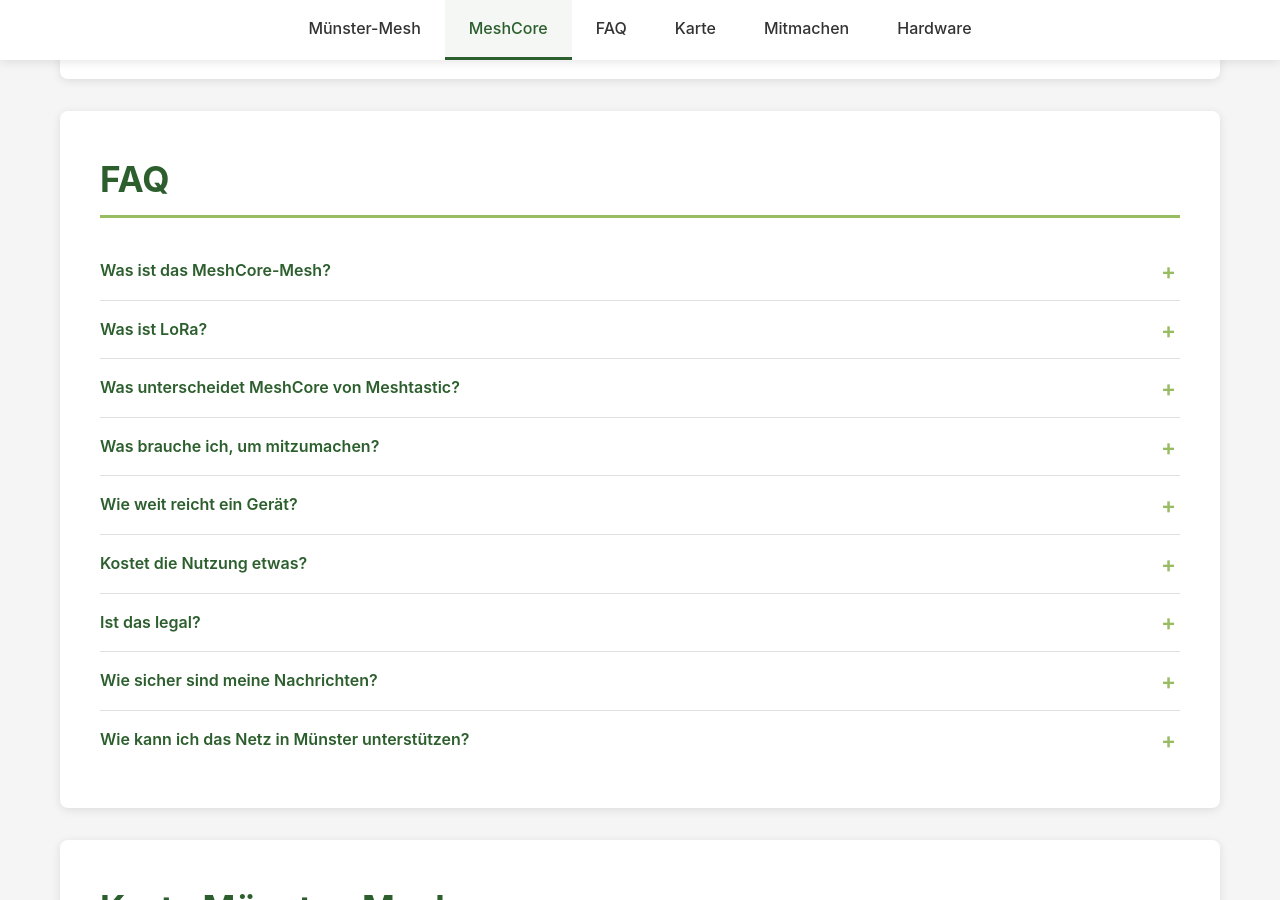
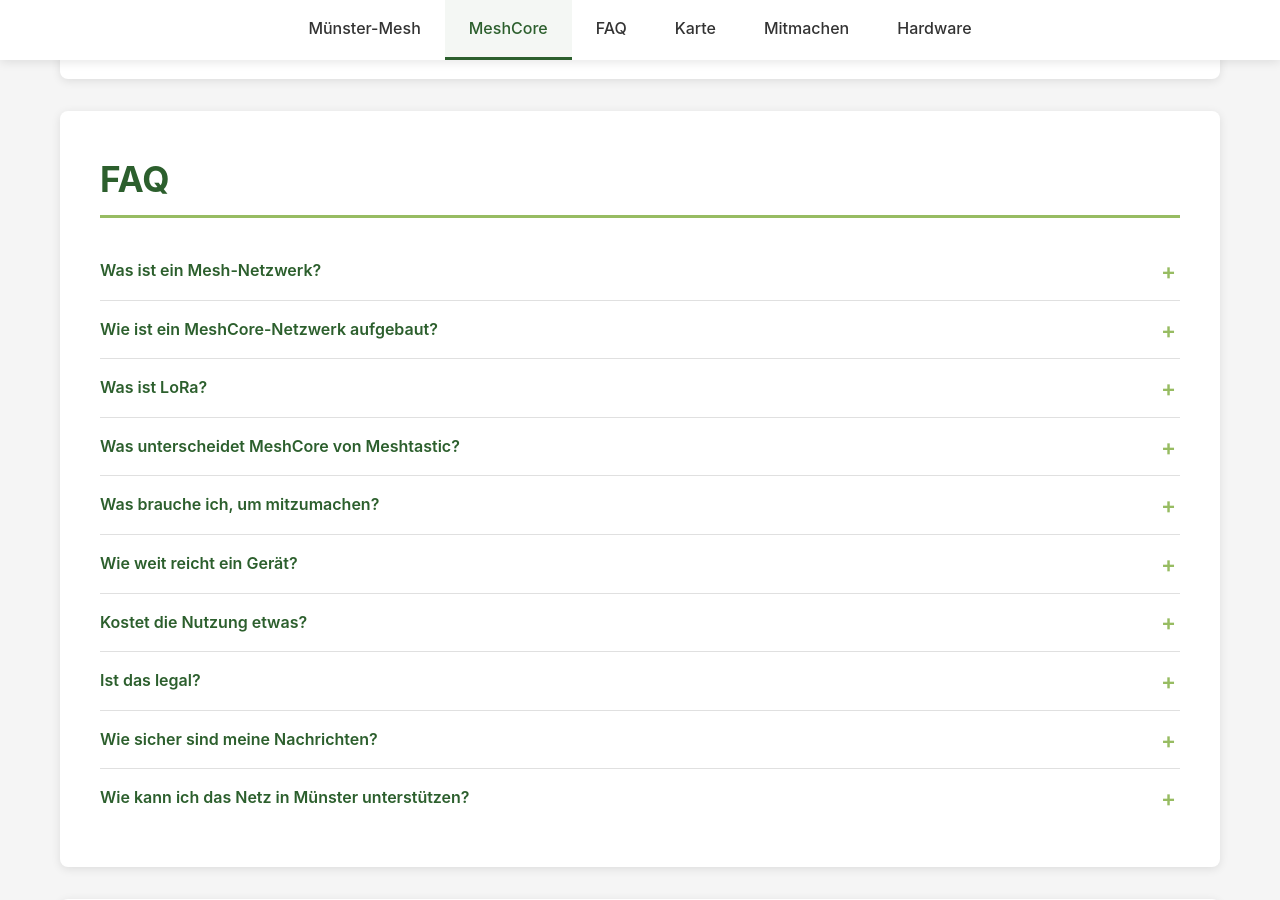
Before and after one commit to muenster-mesh/muenster-mesh-website, a Jekyll site: the page built from index.md, in a window 1280 px wide and 900 px high, scrolled down 1451 px. Built offline with Jekyll 4.4.1, drawn with Linux system fonts in a browser that asks for light colours.

Commit message:
intro to Mesh

```diff
--- a/_includes/faq.html
+++ b/_includes/faq.html
@@ -3,12 +3,26 @@
     <div class="content-box faq">
 
         <details>
-            <summary>Was ist das MeshCore-Mesh?</summary>
-            <p>Ein Funknetz, in dem Geräte direkt miteinander verbunden sind, statt über einen zentralen Server oder
-                Funkmast zu kommunizieren. Nachrichten werden von Gerät zu Gerät weitergereicht und erreichen so über
-                mehrere Stationen hinweg ihr Ziel. Fällt ein Knoten aus, sucht sich die Nachricht einfach einen anderen
-                Weg.</p>
-            <p>Im MeshCore-Mesh gibt es zwei Arten von Knoten: Ein <strong>Companion-Node</strong> ist dein
+            <summary>Was ist ein Mesh-Netzwerk?</summary>
+            <p>Ein Funknetz, in dem Geräte direkt miteinander verbunden sind,
+                statt über einen zentralen Server oder Funkmast zu kommunizieren. Nachrichten werden von Gerät zu Gerät
+                weitergereicht
+                und erreichen so über mehrere Stationen hinweg ihr Ziel.
+                Fällt ein Knoten aus, sucht sich die Nachricht einfach einen anderen
+                Weg. Ein Mesh-Netzwerk hat daher keinen sog.
+                <a href="https://en.wikipedia.org/wiki/Single_point_of_failure" target="_blank">Single Point of
+                    Failure</a>.
+            </p>
+            <figure>
+                <img src="{{ '/assets/images/network-topologies.jpg' | relative_url }}"
+                    alt="Netzwerk-Topologien im Vergleich: Mesh, Ring, Stern, Baum und Bus">
+                <figcaption>© <a href="https://www.lifewire.com/" target="_blank">Lifewire</a></figcaption>
+            </figure>
+        </details>
+
+        <details>
+            <summary>Wie ist ein MeshCore-Netzwerk aufgebaut?</summary>
+            <p>Im MeshCore-Netzwerk gibt es zwei Arten von Knoten: Ein <strong>Companion-Node</strong> ist dein
                 persönliches Gerät, das du z.B. per Bluetooth mit deinem Smartphone verbindest, um Nachrichten zu
                 schreiben und zu lesen. Ein <strong>Repeater</strong> ist ein fest installierter Knoten, idealerweise
                 an einem hohen Standort, der Nachrichten weiterleitet.</p>
```
Also changed, not shown: assets/images/network-topologies.jpg (added).
